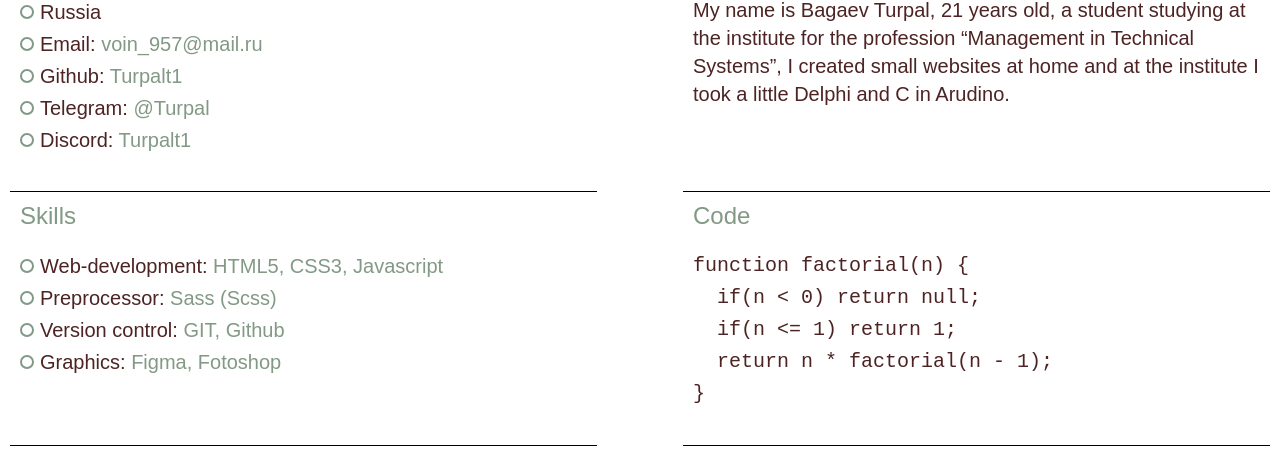
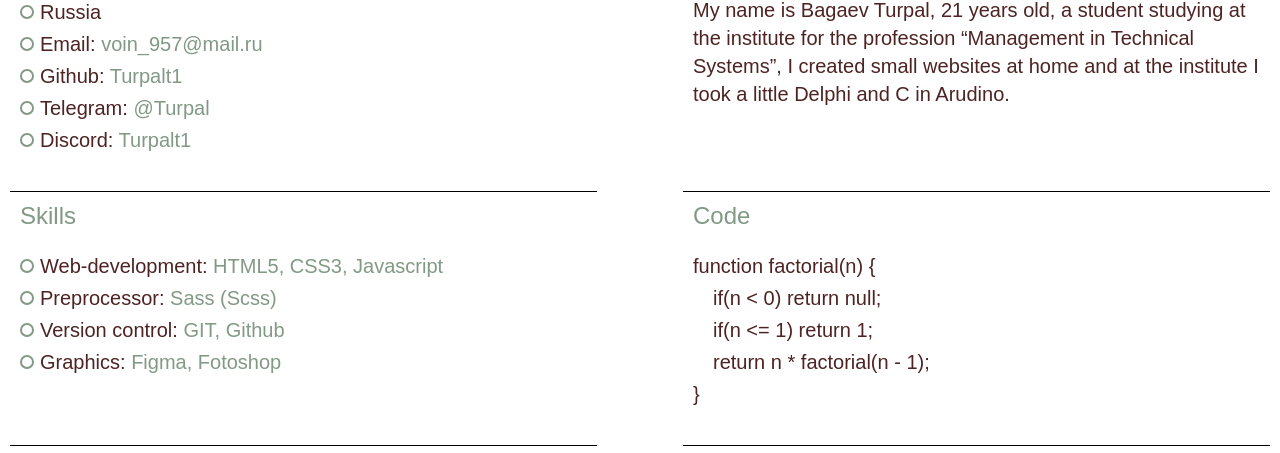
Before and after one commit to Turpalt1/rsschool-cv, a plain HTML site: page index.html in a window 1280 px wide. Shown: the part 494-947 px from the top of the page. Drawn offline with Linux system fonts and the light colour scheme.

Commit message:
fix: remove tag pre

```diff
--- a/index.html
+++ b/index.html
@@ -60,13 +60,11 @@
             </section>
             <section id="code" class="code block">
                 <h2 class="title">Code</h2>
-                <code class="code-text">
-                    <pre>
-function factorial(n) {
-  if(n &lt; 0) return null;
-  if(n &lt;= 1) return 1;
-  return n * factorial(n - 1);
-}</pre>
+                <code class="code-text">function factorial(n) {<br>
+                    &emsp;if(n &lt; 0) return null;<br>
+                    &emsp;if(n &lt;= 1) return 1;<br>
+                    &emsp;return n * factorial(n - 1);<br>
+                }
                 </code>
             </section>
             <section id="projects" class="projects block">
```
